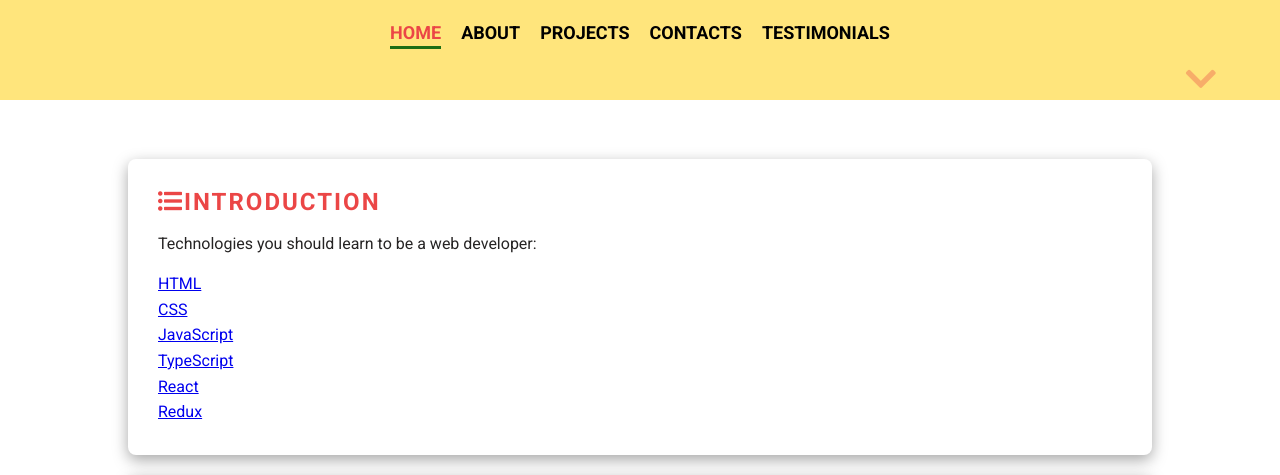
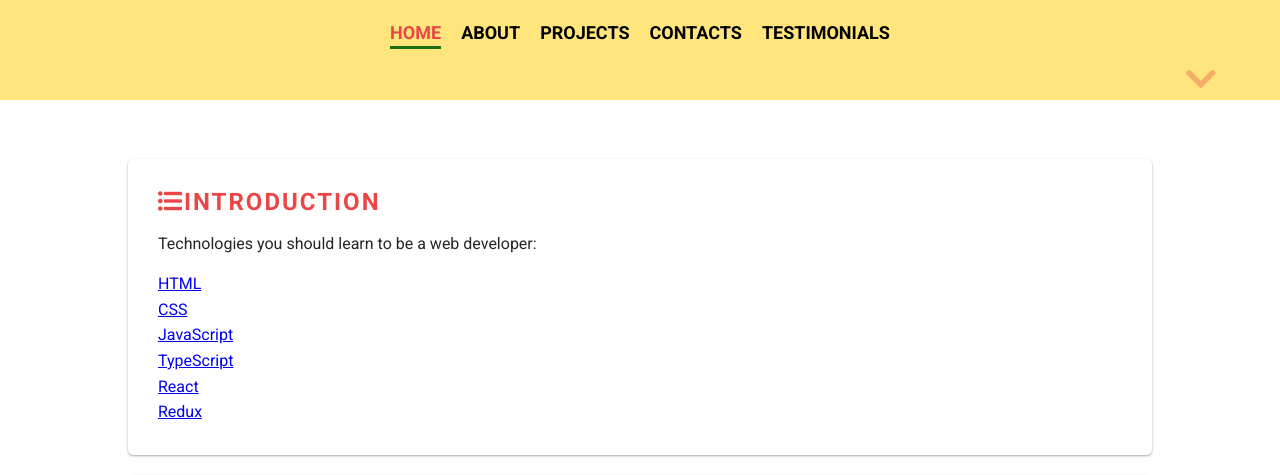
Before and after one commit to Asabeneh/HTML-CSS-Website-Template, a plain HTML site: page index.html in a window 1280 px wide. Shown: the part 91-566 px from the top of the page. Drawn offline with Linux system fonts and the light colour scheme; files whose address does not match are found by name; a web font is replaced by a local one.

Commit message:
css added

```diff
--- a/assets/css/common.css
+++ b/assets/css/common.css
@@ -1,6 +1,8 @@
 /* UNIVERSAL SELECT*/
 :root {
   --primary-color:#ffe57c;
+  --body-bg-color:#09091b;
+  --sec-bg-color:#060613;
   --secondary-color:rgb(235, 70, 70);
   --secondary-color-light:rgba(235, 70, 70, 0.25);
   --text-color:rgb(38, 36, 36);
@@ -31,7 +33,7 @@ body {
 
   font-family:Roboto;
   line-height: 160%;
-  color:var(--text-color)
+  color:var(--text-color);
 }
 main {
   width: 80%;
@@ -64,8 +66,11 @@ section h2 {
 section {
   margin: 20px auto;
   padding: 30px;
-  box-shadow: rgba(0, 0, 0, 0.35) 0px 5px 15px;
-  border-radius: 8px;
+  /* box-shadow: rgba(0, 0, 0, 0.35) 0px 5px 15px; */
+  box-shadow:  0 1px 2px #0000003d,0 1px 3px #0000001f;
+ /*  background-color: var(--sec-bg-color);
+  color:#ffffffc7; */
+  border-radius: 5px;
 }
 section article h2 {
   margin-bottom: 15px;
```
